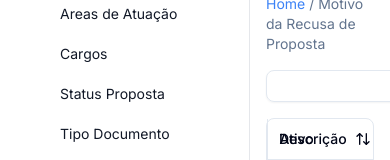
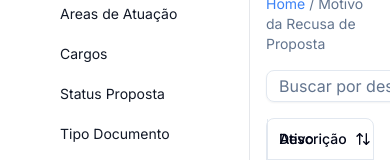
Before and after one commit to Brenobn/CRM-Prover-Web, a React (Vite) app: page /configuracoes/motivorecusa in a window 390 px wide. Shown: the part 252-412 px from the top of the page. Built offline with nearby package versions, Linux system fonts and the light colour scheme.

Commit message:
Adding missing properties to the DataTableToolbar

```diff
--- a/src/pages/ProposalRefusalReason.tsx
+++ b/src/pages/ProposalRefusalReason.tsx
@@ -148,7 +148,13 @@ export function ProposalRefusalReason() {
       </header>
 
       <div>
-        <DataTableToolbar table={table} />
+        <DataTableToolbar
+          table={table}
+          filterColumnId="descrição"
+          filterPlaceholder="Buscar por descrição"
+          reportName="Relatório de recusa de proposta"
+          sheetName="Motivo da recusa de proposta"
+        />
       </div>
 
       <div className="rounded-md border">
```
